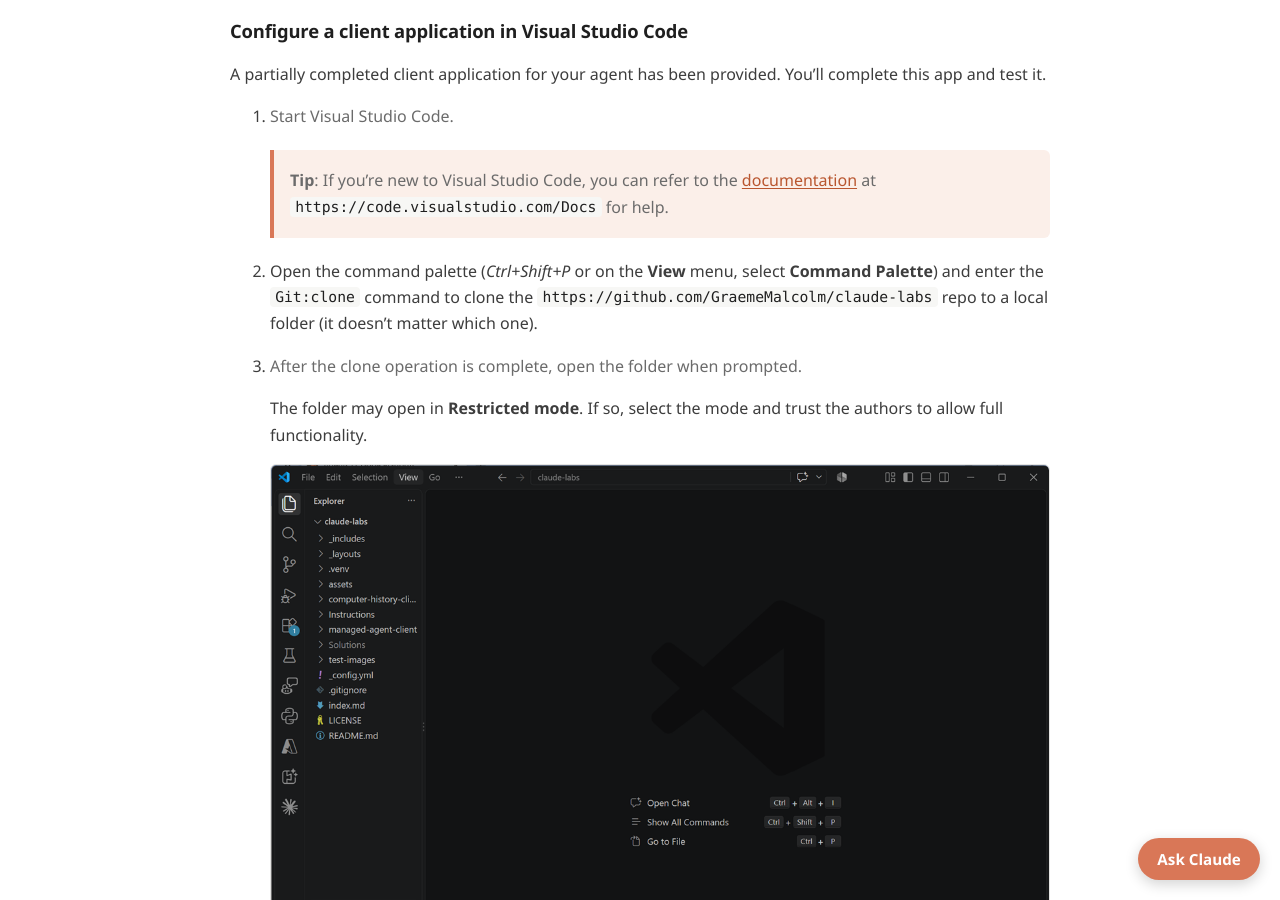
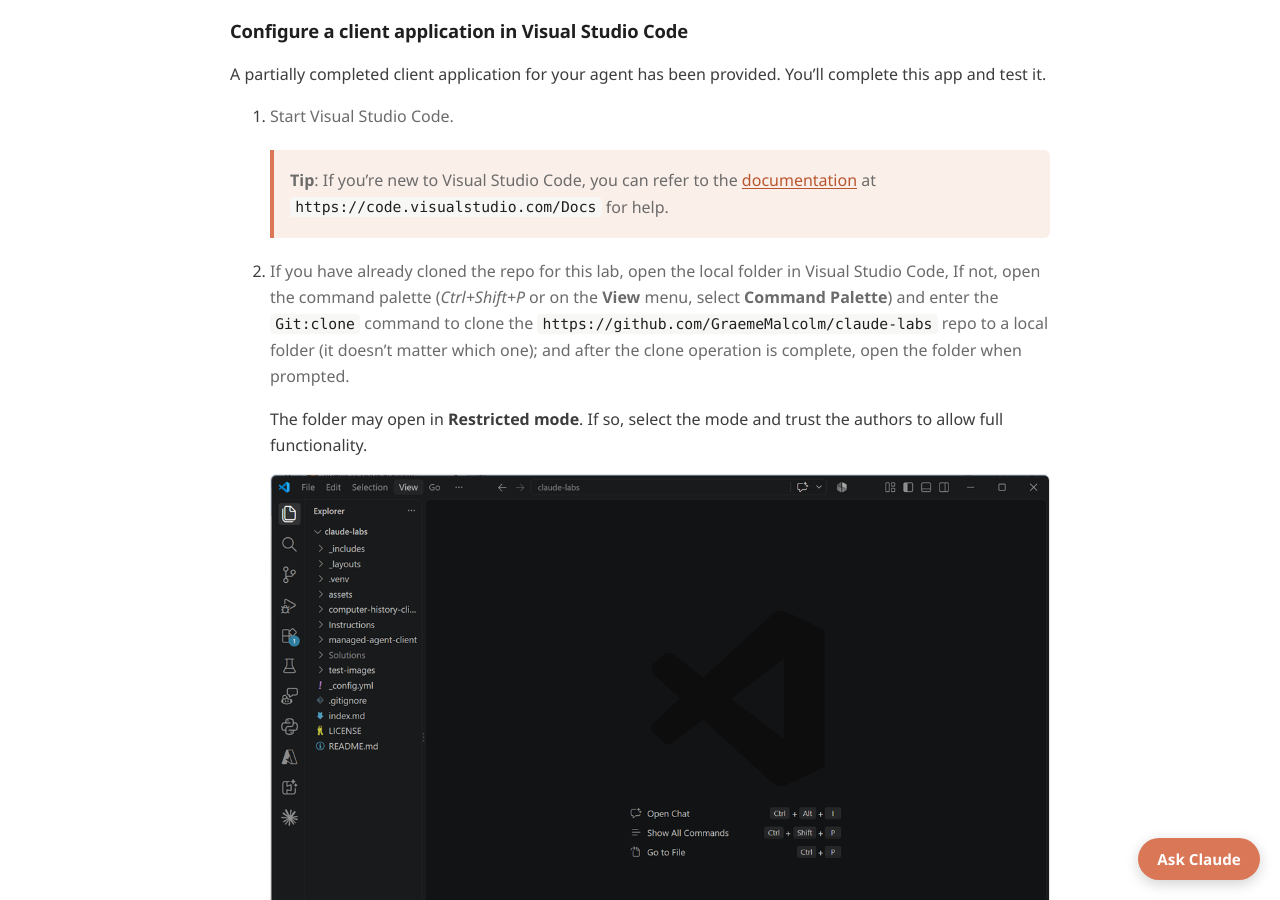
Before and after one commit to GraemeMalcolm/claude-labs, a Jekyll site: the page built from Instructions/01-create-first-claude-agent.md, in a window 1280 px wide and 900 px high, scrolled down 7485 px. Built offline with Jekyll 4.4.1, drawn with Linux system fonts in a browser that asks for light colours; our own code applies the rules of GitHub Pages for plain Markdown files.

Commit message:
Clone if not already cloned

```diff
--- a/Instructions/01-create-first-claude-agent.md
+++ b/Instructions/01-create-first-claude-agent.md
@@ -121,8 +121,7 @@ A partially completed client application for your agent has been provided. You'l
 
     > **Tip**: If you're new to Visual Studio Code, you can refer to the [documentation](https://code.visualstudio.com/Docs){:target="_blank"} at `https://code.visualstudio.com/Docs` for help.
 
-1. Open the command palette (*Ctrl+Shift+P* or on the **View** menu, select **Command Palette**) and enter the `Git:clone` command to clone the `https://github.com/GraemeMalcolm/claude-labs` repo to a local folder (it doesn't matter which one).
-1. After the clone operation is complete, open the folder when prompted.
+1. If you have already cloned the repo for this lab, open the local folder in Visual Studio Code, If not, open the command palette (*Ctrl+Shift+P* or on the **View** menu, select **Command Palette**) and enter the `Git:clone` command to clone the `https://github.com/GraemeMalcolm/claude-labs` repo to a local folder (it doesn't matter which one); and after the clone operation is complete, open the folder when prompted.
 
     The folder may open in **Restricted mode**. If so, select the mode and trust the authors to allow full functionality.
 
```
Also changed, not shown: Instructions/02-create-managed-claude-agent.md (+1 -1 lines).
